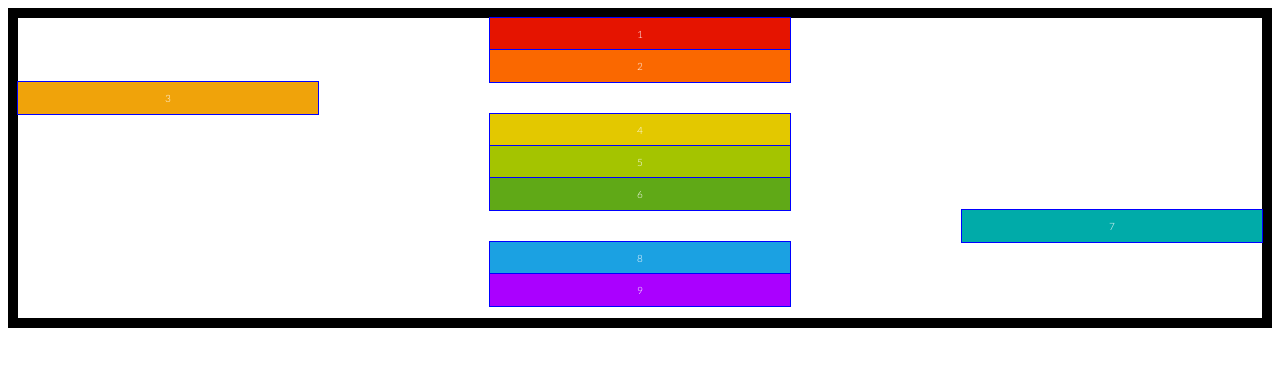
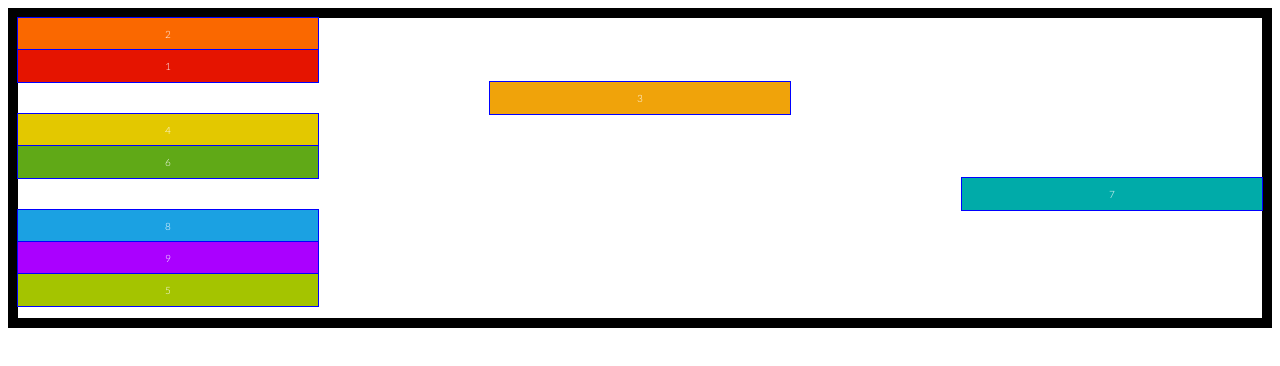
Before and after one commit to antdevelopment1/flexboxProperties, a plain HTML site: page index.html in a window 1280 px wide. Drawn offline with Linux system fonts and the light colour scheme.

Commit message:
Example of using order from flexbox and a few small changes

```diff
--- a/align-self.css
+++ b/align-self.css
@@ -38,10 +38,10 @@
 }
 
 .box-1 {background: #e51400;}
-.box-2 {background: #fa6800;}
-.box-3 {background: #f0a30a; align-self: flex-start;}
+.box-2 {background: #fa6800; order: -1;}
+.box-3 {background: #f0a30a; align-self: center;}
 .box-4 {background: #e3c800;}
-.box-5 {background: #a4c400;}
+.box-5 {background: #a4c400; order: 8}
 .box-6 {background: #60a917;}
 .box-7 {background: #00aba9; align-self: flex-end;}
 .box-8 {background: #1ba1e2;}
@@ -52,7 +52,7 @@
     border: 10px solid black;
     flex-direction: column;
     height: 300px;
-    align-items: center;
+    align-self: center;
     /* flex-wrap: wrap; */
     /* align-content: space-between; */
 }
```
